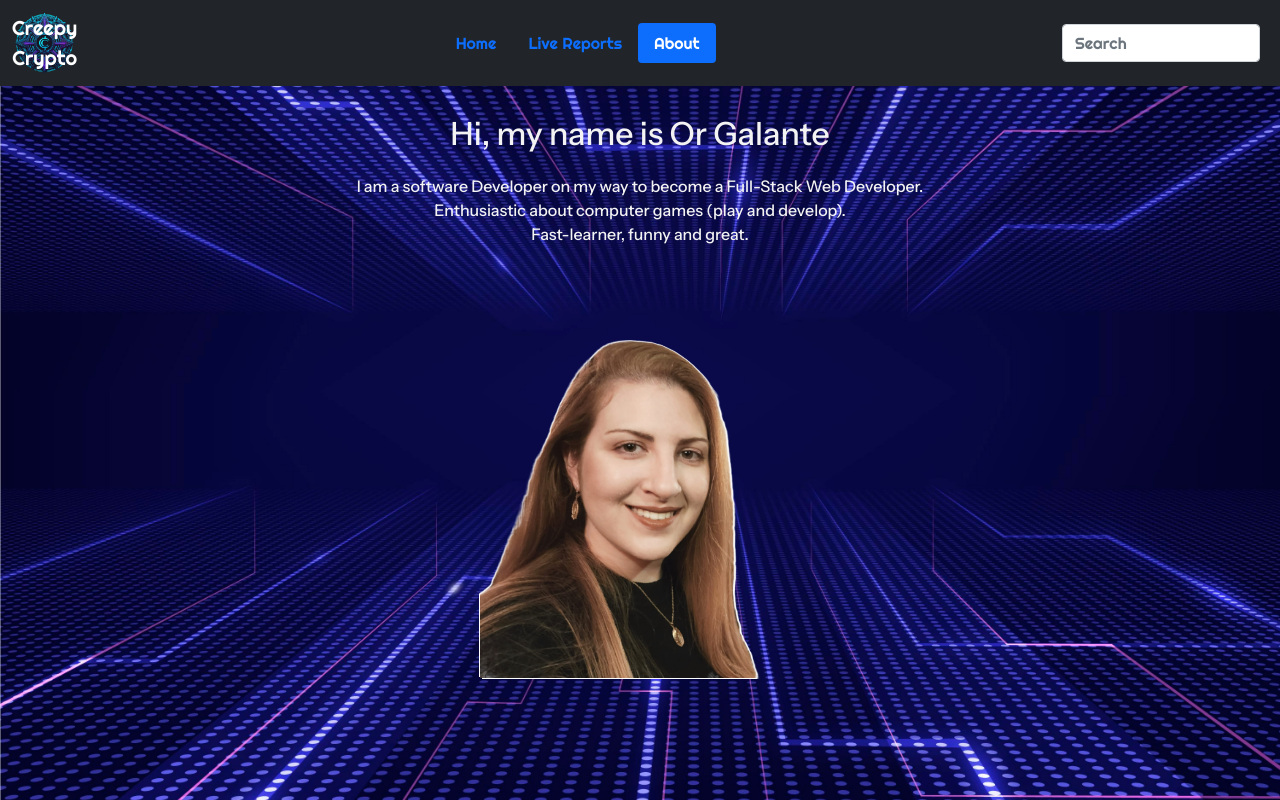
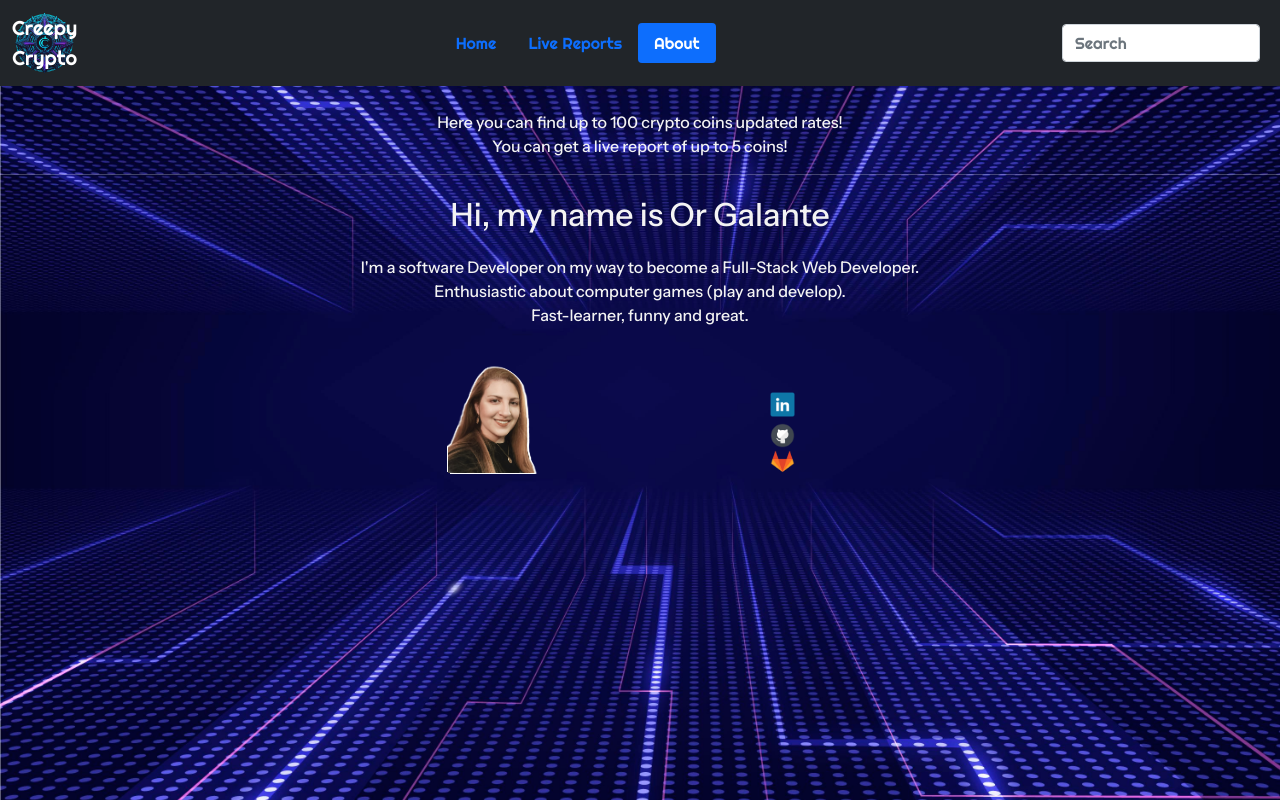
Before and after one commit to orgalante/Project-2, a website: page index.html in a window 1280 px wide. Both pictures are taken after a click on the tab "About". Drawn offline with nearby package versions, Linux system fonts and the light colour scheme; no server answers.

Commit message:
edited about

```diff
--- a/coin.ts
+++ b/coin.ts
@@ -7,7 +7,7 @@ class CoinObj {
         let html =
             `
     <div class="col-6 col-sm-6 col-md-3 col-lg-2 ">
-        <div class="card text-center ">
+        <div class="card text-center rounded-3">
             <img src="${this.img}" class="card-img-top w-50 mt-3 mx-auto d-block" alt="${this.cId}">
             <div class="card-body">
                 <h5 class="card-title">${this.symbol}</h5>
--- a/index.html
+++ b/index.html
@@ -91,23 +91,52 @@
             <div id="chartContainer" style=" height:80%;width:100%;"></div>
             <div id="chartMsgContainer">
                 <div class="alert alert-danger" role="alert">
-                    <h2 class = "alert-heading">😟 No Coins were selected...</h2>
+                    <h2 class="alert-heading">😟 No Coins were selected...</h2>
                     <h3>Please select Coins for Live Report at Home Page</h3>
-                    <p class = "alert-heading">Moving to Home page in <span id="secondsSpan"></span> seconds...</p>
+                    <p class="alert-heading">Moving to Home page in a few seconds...</p>
                 </div>
             </div>
         </div>
         <!-- About  -->
         <div class="tab-pane fade" id="pills-about" role="tabpanel" aria-labelledby="pills-about-tab">
             <div class="hand-font text-wrap bg-transparent justify-content-center text-wrap text-center">
-                <div class="d-inline"></div>
-                <br>
-                <p class="fs-2 text-center">Hi, my name is Or Galante</p>
-                <p class=" text-center ">I am a software Developer on my way to become a Full-Stack Web
-                    Developer.<br>Enthusiastic about computer games (play and develop).<br>Fast-learner, funny and
-                    great.</p>
-                <img src="assets/images/profilePicOrg.png" width="" height="" class="mb-5 mt-0 w-25 img-white"
-                    alt="...">
+                <div>
+                    <br>
+                    <p class=" text-center ">
+                        Here you can find up to 100 crypto coins updated rates!
+                        <br>You can get a live report of up to 5 coins!
+                    </p>
+                    <hr >
+                    <p class="fs-2 text-center">Hi, my name is Or Galante</p>
+                    <p class=" text-center ">I'm a software Developer on my way to become a Full-Stack Web
+                        Developer.<br>Enthusiastic about computer games (play and develop).<br>Fast-learner, funny and
+                        great.</p>
+                </div>
+
+                <div class="container mb-5">
+                    <div class="row ">
+                        <div class="col-2"></div>
+                        <div class="col-5">
+                            <img src="assets/images/profilePicOrg.png" width="100px" class=" mt-0  img-white" alt="...">
+                        </div>
+                        <div class="col-1 ">
+                            <div class="btn-group-vertical justify-content-center">
+                                <br><br>
+                                <a class = "mb-1" href="https://www.linkedin.com/in/or-galante/" >
+                                    <img src="assets/images/linkedinIcon.png" width="25px">
+                                </a>
+                                <a href="https://github.com/orgalante?tab=repositories" >
+                                    <img src="assets/images/githubIcon.png" width="25px">
+                                </a>
+                                <a href="https://gitlab.com/users/orgalante/projects" >
+                                    <img src="assets/images/gitlabIcon.png" width="25px">
+                                </a>
+                              </div>
+                        </div>
+                        <div class="col"></div>
+                    </div>
+                </div>
+
             </div>
         </div>
 
--- a/style.css
+++ b/style.css
@@ -71,6 +71,10 @@ background-size: cover ;
     background-size: cover;
 }
 
+hr{
+  color: white;
+}
+
 
 .spin-loader {
     position: absolute;
```
Also changed, not shown: assets/images/githubIcon.png (added), assets/images/gitlabIcon.png (added), assets/images/linkedinIcon.png (added), build/coin.js.
